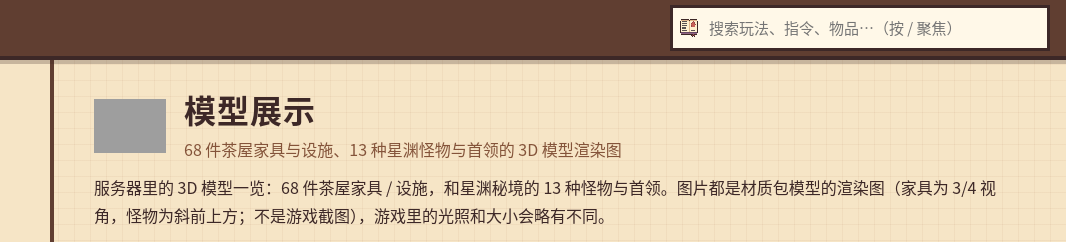
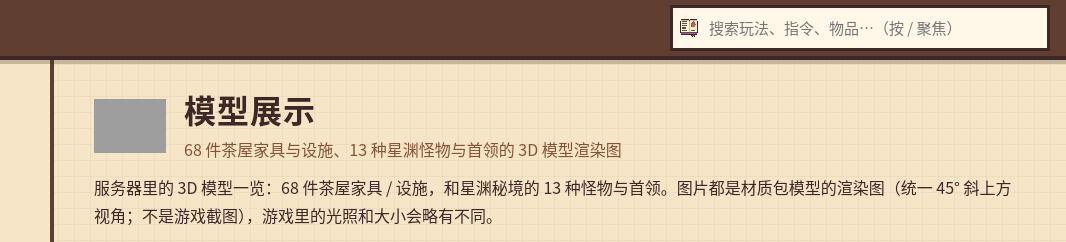
Before and after one commit to imLeyson/SHUMCwiki, a plain HTML site: page models.html in a window 1280 px wide. Shown: the top 242 px of the page, 214-1280 px from the left. Drawn offline with Linux system fonts and the light colour scheme; grey boxes are pictures that could not be loaded.

Commit message:
模型展示：星渊怪物改用与家具一致的 45° 斜上方视角（yaw 45° / pitch 30°）

```diff
--- a/models.html
+++ b/models.html
@@ -40,7 +40,7 @@
 <nav id="sidebar" aria-label="目录"></nav>
 <main class="content">
 <div class="page-head"><img class="px" src="images/art/crate.png" alt=""><div><h1>模型展示</h1><p class="lead">68 件茶屋家具与设施、13 种星渊怪物与首领的 3D 模型渲染图</p></div></div>
-<p>服务器里的 3D 模型一览：68 件茶屋家具 / 设施，和星渊秘境的 13 种怪物与首领。图片都是材质包模型的渲染图（家具为 3/4 视角，怪物为斜前上方；不是游戏截图），游戏里的光照和大小会略有不同。</p>
+<p>服务器里的 3D 模型一览：68 件茶屋家具 / 设施，和星渊秘境的 13 种怪物与首领。图片都是材质包模型的渲染图（统一 45° 斜上方视角；不是游戏截图），游戏里的光照和大小会略有不同。</p>
 <div class="callout tip"><img class="px" src="images/art/housekey.png" alt=""><div><p class="c-title">想知道怎么买、怎么摆？</p><p>家具价格、摆放规则和联动玩法见 <a href="furniture.html">茶屋家具 · 柚子家具馆</a>；怪物怎么打见 <a href="abyss.html">星渊秘境</a>。</p></div></div>
 
 <h2>茶屋家具模型</h2>
```
Also changed, not shown: images/models/monsters/boiling_teapot.webp, images/models/monsters/boss_luoying.webp, images/models/monsters/boss_zhuye.webp, images/models/monsters/boss_zixiao.webp, images/models/monsters/crystal_armadillo.webp, images/models/monsters/crystal_spiderling.webp, images/models/monsters/great_lantern.webp, images/models/monsters/lantern_watcher.webp, images/models/monsters/lost_lantern.webp, images/models/monsters/mist_frog.webp, images/models/monsters/moss_golem.webp, images/models/monsters/sakura_ronin.webp, images/models/monsters/star_thief_rat.webp.
